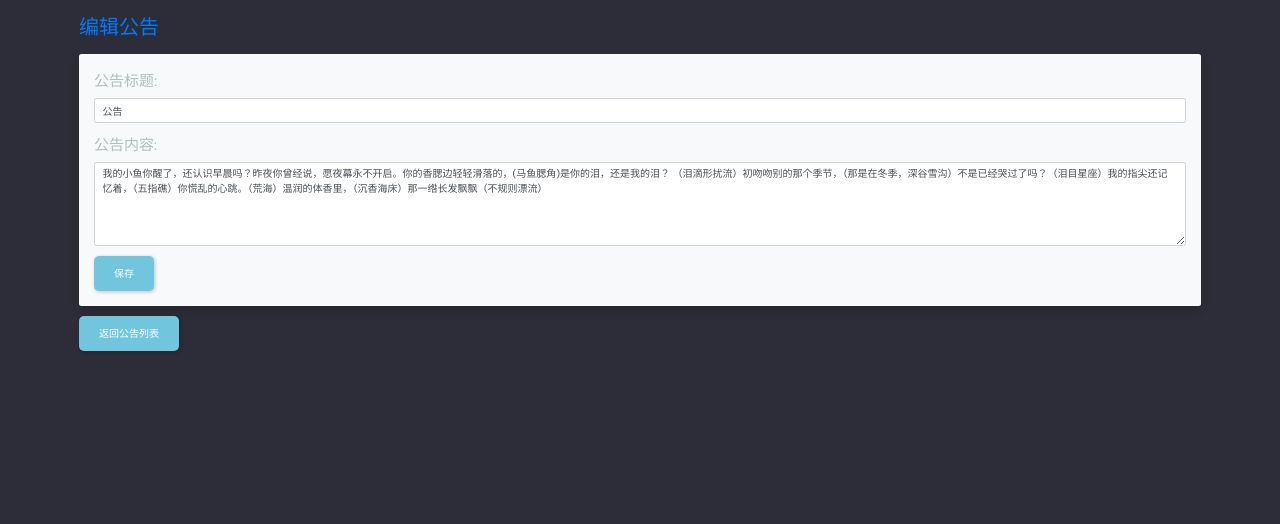
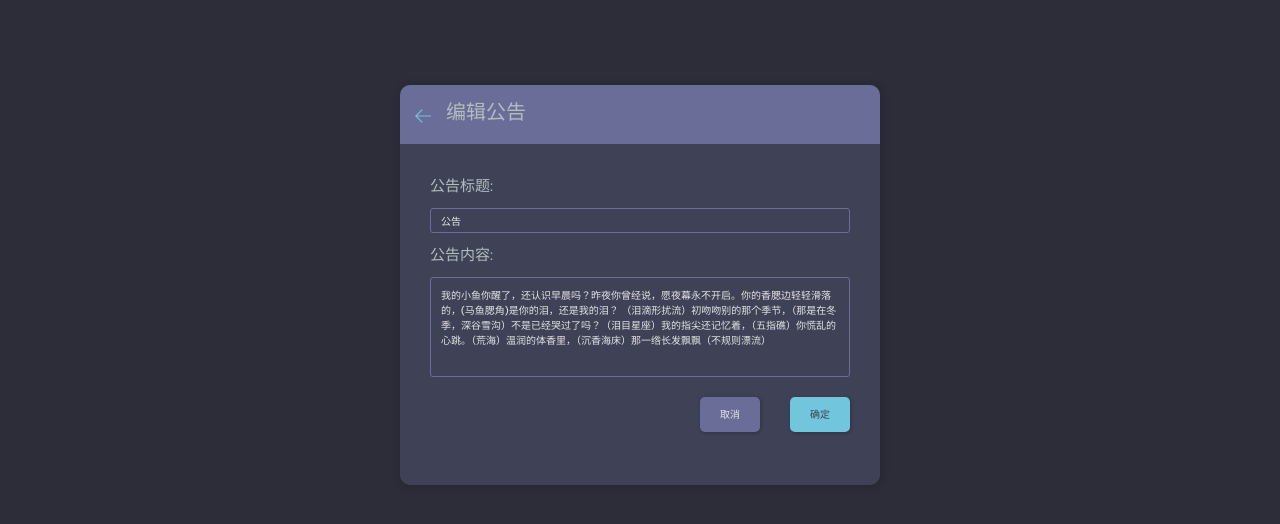
Before and after one commit to wangzaixingchi/studybud, a Django app: page /announcements/edit/1/ in a window 1280 px wide; the page is wider, and only the part inside the window is pictured. Shown: the part 131-655 px from the top of that part. Run offline with Django 4.2, Linux system fonts and the light colour scheme; a user stored in the database is signed in; data comes from the database, SQL or seed files in the repository; both versions use the stored data as it was after the commit; some libraries are stand-ins or nearby versions.

Commit message:
公告样式优化

```diff
--- a/base/templates/base/edit_announcement.html
+++ b/base/templates/base/edit_announcement.html
@@ -1,17 +1,36 @@
 {% extends 'main.html' %}
 
 {% block content %}
-<div class="container mt-4">
-    <h2 class="mb-4 text-primary">{% if announcement %}编辑公告{% else %}新建公告{% endif %}</h2>
 
-    <form method="post" class="custom-form bg-light p-4 rounded shadow">
-        {% csrf_token %}
-        {{ form.as_p }}  <!-- 渲染表单 -->
-        <button type="submit" class="btn btn-success" style="background-color: #71C6DD">保存</button>
-    </form>
 
-    <div class="mt-3">
-        <a href="{% url 'announcement_list' %}" class="btn btn-secondary" style="background-color: #71C6DD">返回公告列表</a>
-    </div>
-</div>
+    <div class="container">
+        <div class="layout__box">
+            <div class="layout__boxHeader">
+                <div class="layout__boxTitle">
+                    <a href="{% url  'announcement_list' %}">
+                        <svg version="1.1" xmlns="http://www.w3.org/2000/svg" width="32" height="32"
+                             viewBox="0 0 32 32">
+                            <title>arrow-left</title>
+                            <path d="M13.723 2.286l-13.723 13.714 13.719 13.714 1.616-1.611-10.96-10.96h27.625v-2.286h-27.625l10.965-10.965-1.616-1.607z"></path>
+                        </svg>
+                    </a>
+                    <h2>{% if announcement %}编辑公告{% else %}新建公告{% endif %}</h2>
+                </div>
+            </div>
+            <div class="layout__body">
+
+
+                <form method="post">
+                    {% csrf_token %}
+                    <div class="form__group">
+                        {{ form.as_p }}  <!-- 渲染表单 -->
+                    </div>
+                    <div class="form__action">
+                        <a class="btn btn--dark" href="{% url 'announcement_list' %}">取消</a>
+                        <button class="btn btn--main" type="submit">确定</button>
+                    </div>
+                </form>
+            </div>
+        </div>
+        </div>
 {% endblock %}
--- a/base/views.py
+++ b/base/views.py
@@ -502,6 +502,7 @@ def announcement_list(request):
 
 
 # 编辑公告
+@login_required(login_url='/login')  # 确保用户已登录
 def edit_announcement(request, announcement_id=None):
     if announcement_id:
         announcement = get_object_or_404(Announcement, id=announcement_id)
```
Also changed, not shown: db.sqlite3.
